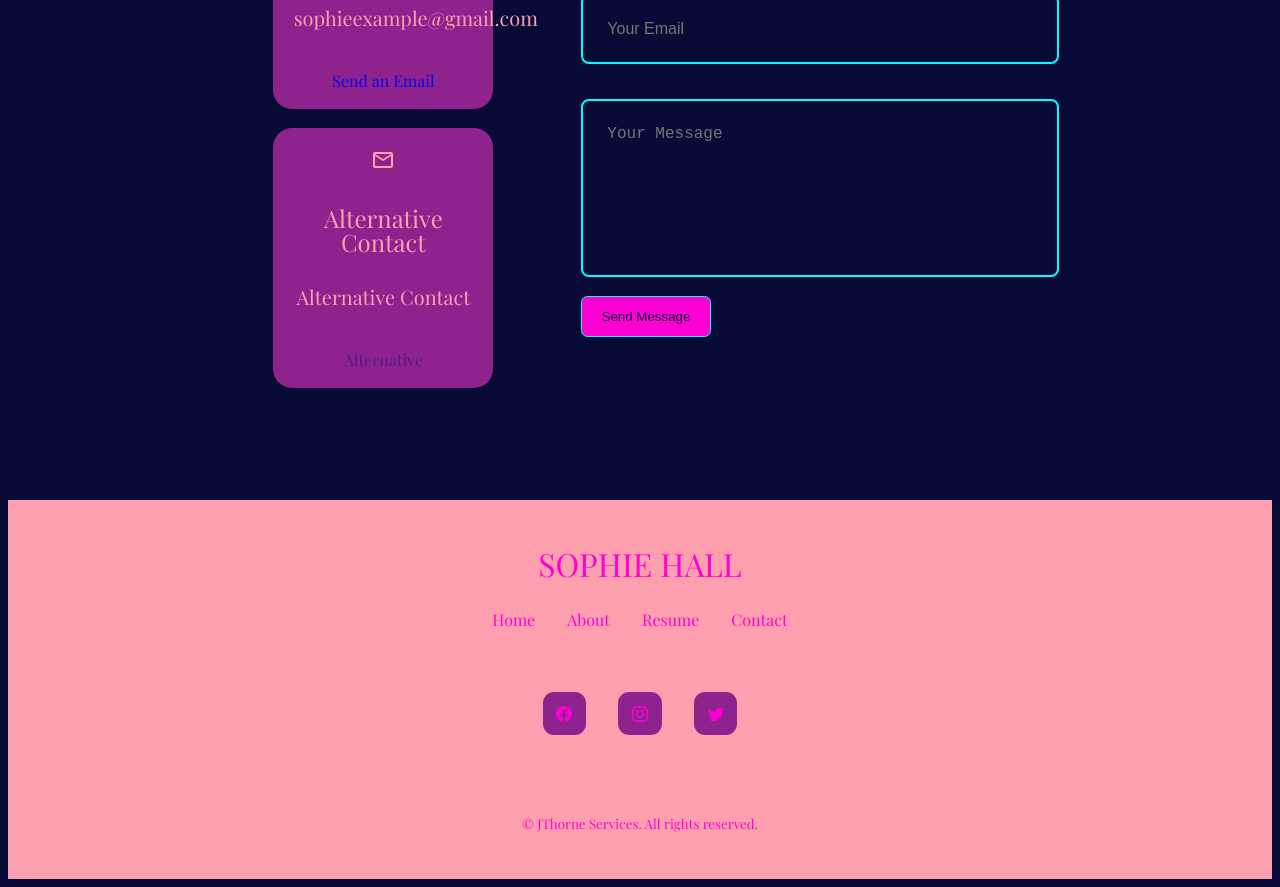
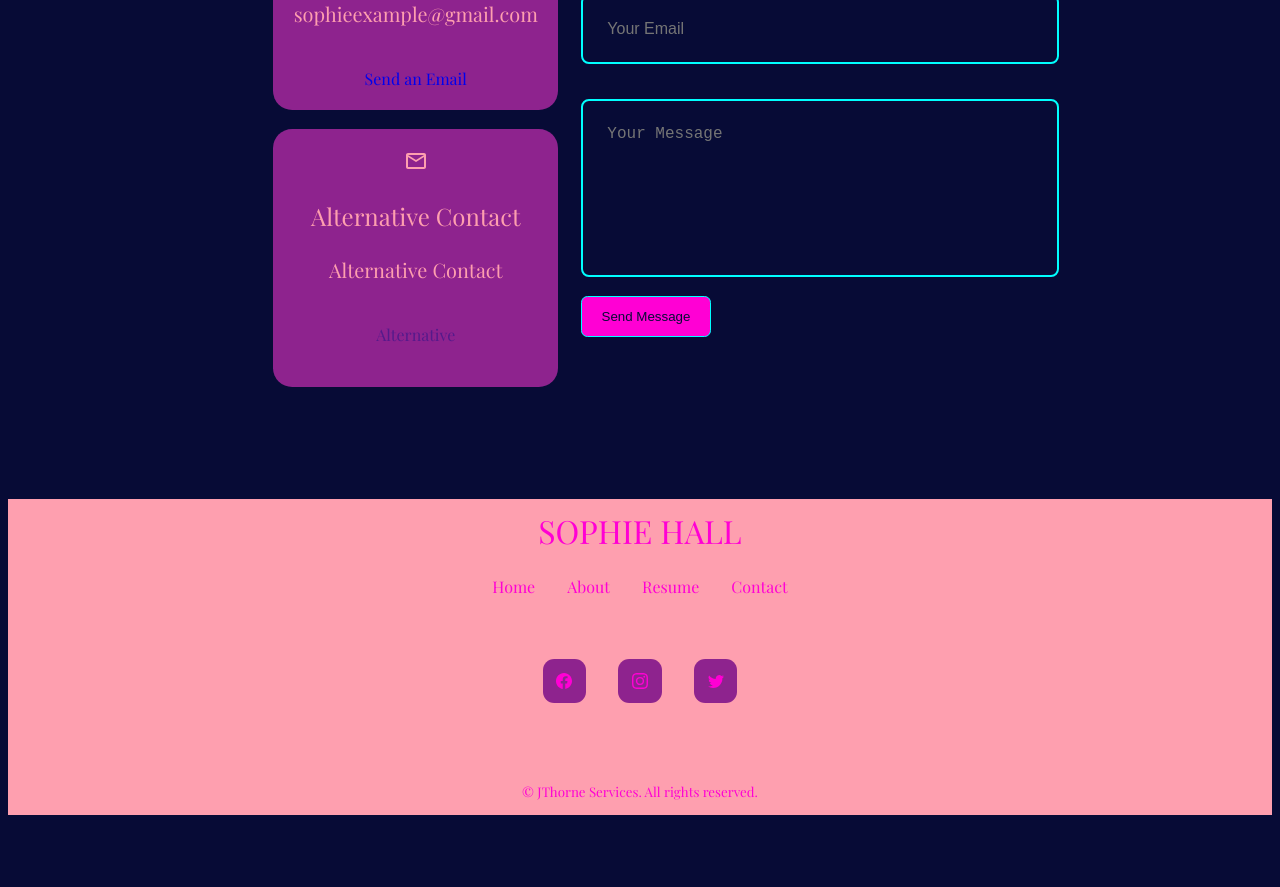
Before and after one commit to JThorneX/SHall-React-Portfolio, a React (Create React App) app: page / in a window 1280 px wide. Shown: the part 2680-3567 px from the top of the page. After the commit the page ends 3503 px from the top, so only its background shows below. Built offline with nearby package versions, Linux system fonts and the light colour scheme; the HTML template or start-up script is replaced by a standard one.

Commit message:
standardized text hover

```diff
--- a/src/components/Contact/contact.css
+++ b/src/components/Contact/contact.css
@@ -8,6 +8,7 @@
 .contact_options {
   display: flex;
   flex-direction: column;
+  flex-wrap: wrap;
   gap: 1.2rem;
 }
 
@@ -18,11 +19,13 @@
   text-align: center;
   border: 1px solid transparent;
   transition: var(--transition);
+  line-height: 1.3rem;
 }
 
 .contact_option:hover {
   background: transparent;
   border-color: var(--pink);
+  line-height: 1.1rem;
 }
 
 .contact_option-icon {
--- a/src/components/Footer/footer.css
+++ b/src/components/Footer/footer.css
@@ -1,6 +1,6 @@
 footer {
   background: var(--pink);
-  padding: 3rem 0;
+  padding: 1rem 0;
   text-align: center;
   font-size: 1rem;
   margin-top: 7rem;
--- a/src/components/Header/header.css
+++ b/src/components/Header/header.css
@@ -63,8 +63,7 @@ header {
 @media screen and (max-width: 600px) {
   header {
     height: 60vh;
-    width: 100vw;
-    width: 25rem;
+    width: 100%;
   }
 
   .header_container {
```
